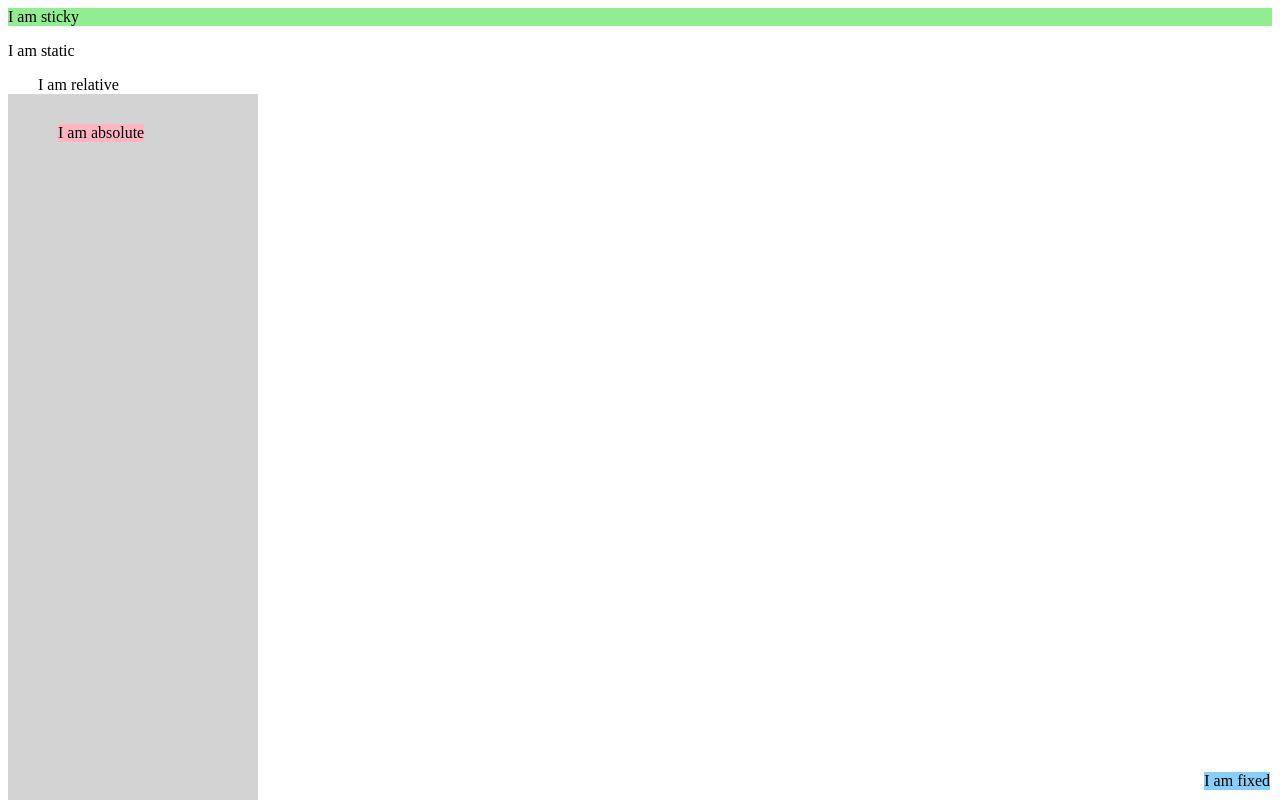
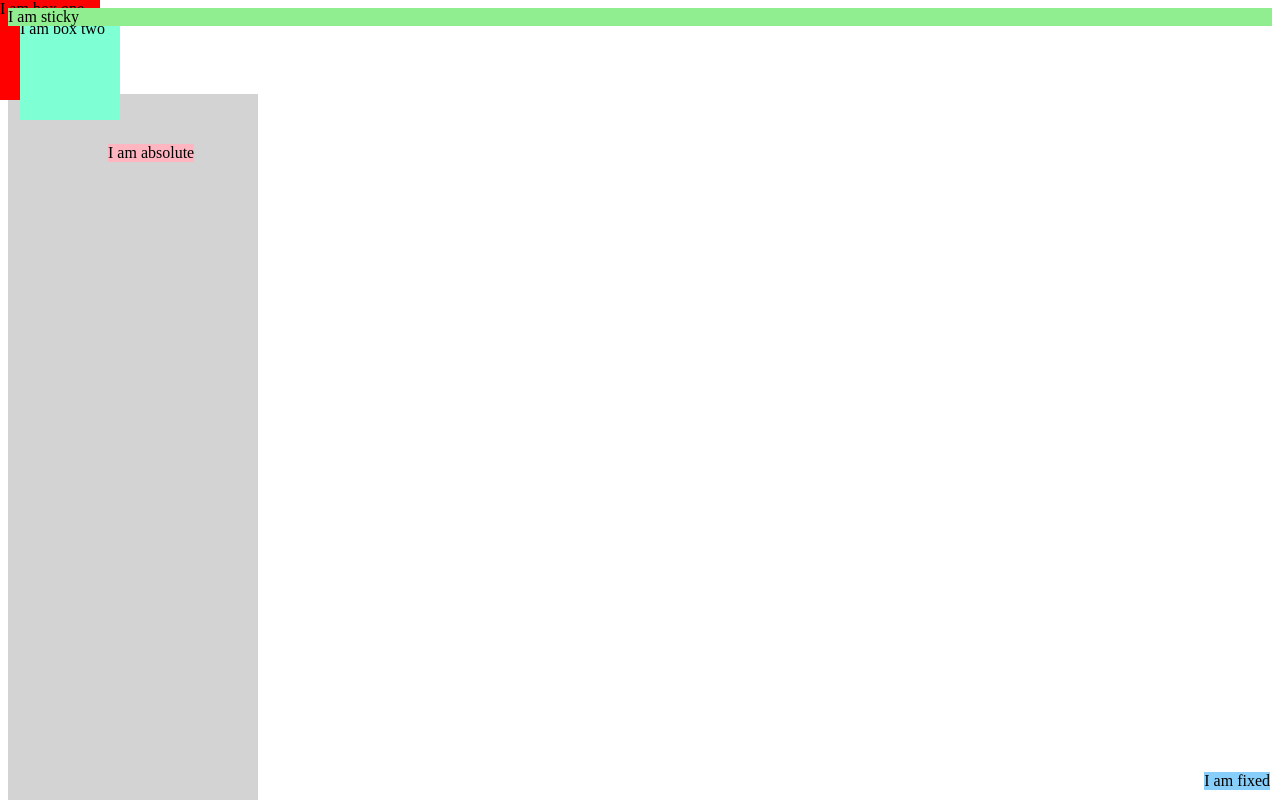
Before and after one commit to GianniKilkenny/CSS-modules, a plain HTML site: page lessons/CSS-boxModel/positioning.html in a window 1280 px wide. Shown: the top 800 px of the page. Drawn offline with Linux system fonts and the light colour scheme.

Commit message:
Css positoning and z index

```diff
--- a/lessons/CSS-boxModel/positioning.html
+++ b/lessons/CSS-boxModel/positioning.html
@@ -24,8 +24,8 @@
 
       .absolute {
         position: absolute;
-        top: 30px;
-        left: 50px;
+        top: 50px;
+        left: 100px;
         background-color: lightpink;
       }
       .fixed {
@@ -40,6 +40,23 @@
         background-color: lightgreen;
         z-index: 100;
       }
+      .box {
+        position: absolute;
+        width: 100px;
+        height: 100px;
+      }
+      .one {
+        background-color: red;
+        z-index: 1;
+        top: 0px;
+        left: 0px;
+      }
+      .two {
+        background-color: aquamarine;
+        z-index: 2;
+        top: 20px;
+        left: 20px;
+      }
     </style>
   </head>
   <body>
@@ -51,5 +68,7 @@
     <div class="parent">
       <div class="absolute">I am absolute</div>
     </div>
+    <div class="box one">I am box one</div>
+    <div class="box two">I am box two</div>
   </body>
 </html>
```
